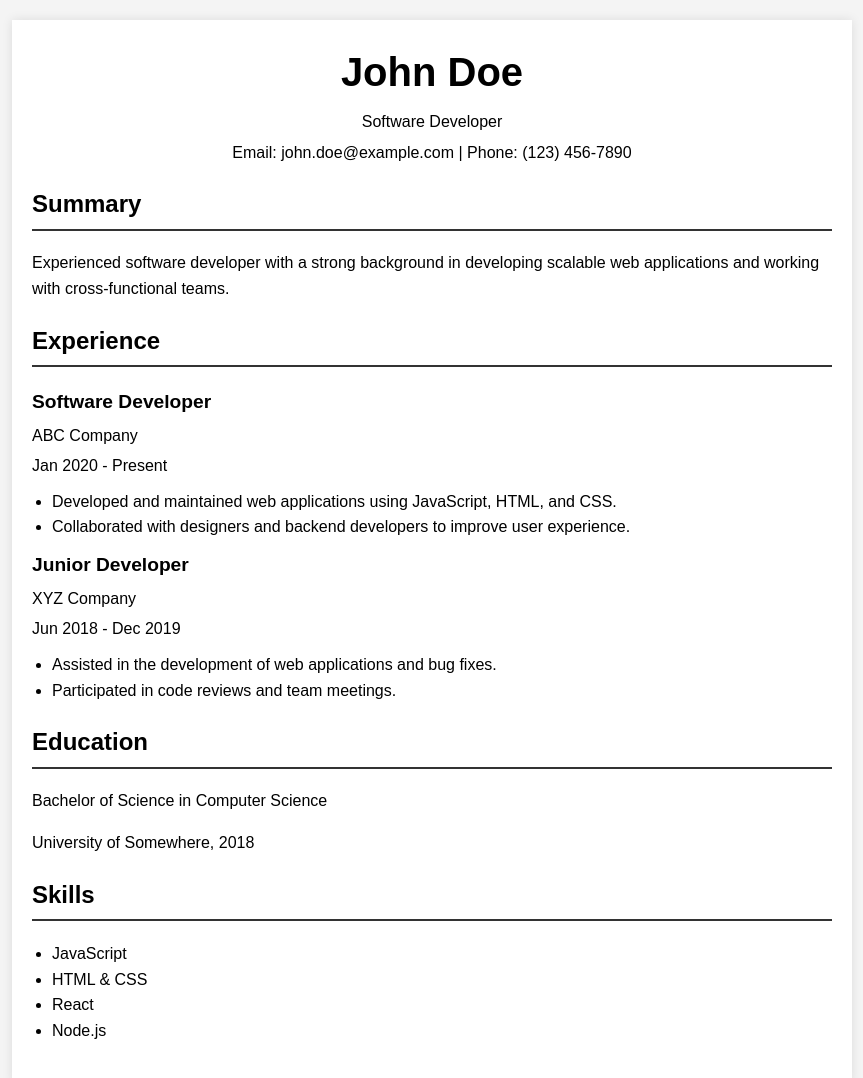
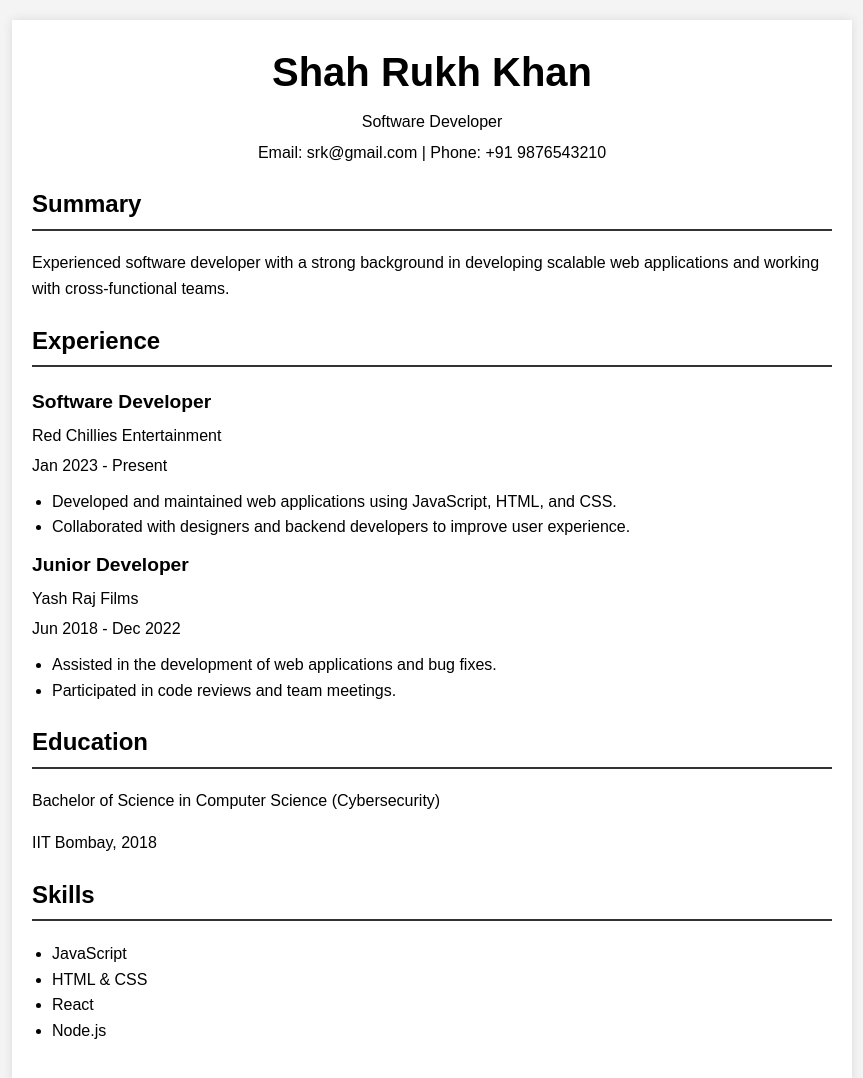
Before and after one commit to shivanshjindal28/resume, a plain HTML site: page index.html in a window 1280 px wide. Shown: the whole page, without its empty margins (208-1071 px from the left). Drawn offline with Linux system fonts and the light colour scheme.

Commit message:
Update index.html

```diff
--- a/index.html
+++ b/index.html
@@ -9,9 +9,9 @@
 <body>
     <div class="resume">
         <header>
-            <h1>John Doe</h1>
+            <h1>Shah Rukh Khan</h1>
             <p>Software Developer</p>
-            <p>Email: john.doe@example.com | Phone: (123) 456-7890</p>
+            <p>Email: srk@gmail.com | Phone: +91 9876543210</p>
         </header>
         <section>
             <h2>Summary</h2>
@@ -21,8 +21,8 @@
             <h2>Experience</h2>
             <div class="job">
                 <h3>Software Developer</h3>
-                <p>ABC Company</p>
-                <p>Jan 2020 - Present</p>
+                <p>Red Chillies Entertainment</p>
+                <p>Jan 2023 - Present</p>
                 <ul>
                     <li>Developed and maintained web applications using JavaScript, HTML, and CSS.</li>
                     <li>Collaborated with designers and backend developers to improve user experience.</li>
@@ -30,8 +30,8 @@
             </div>
             <div class="job">
                 <h3>Junior Developer</h3>
-                <p>XYZ Company</p>
-                <p>Jun 2018 - Dec 2019</p>
+                <p>Yash Raj Films</p>
+                <p>Jun 2018 - Dec 2022</p>
                 <ul>
                     <li>Assisted in the development of web applications and bug fixes.</li>
                     <li>Participated in code reviews and team meetings.</li>
@@ -40,8 +40,8 @@
         </section>
         <section>
             <h2>Education</h2>
-            <p>Bachelor of Science in Computer Science</p>
-            <p>University of Somewhere, 2018</p>
+            <p>Bachelor of Science in Computer Science (Cybersecurity)</p>
+            <p>IIT Bombay, 2018</p>
         </section>
         <section>
             <h2>Skills</h2>
```
